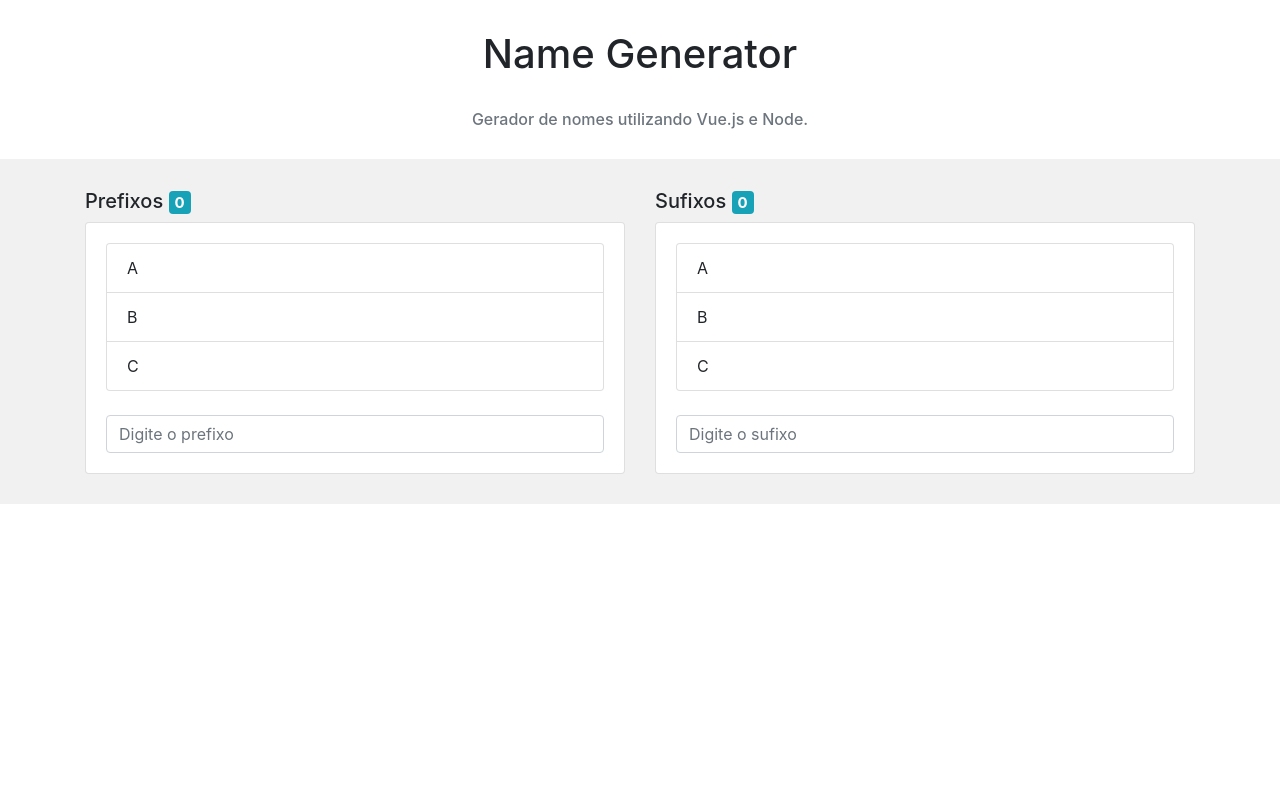
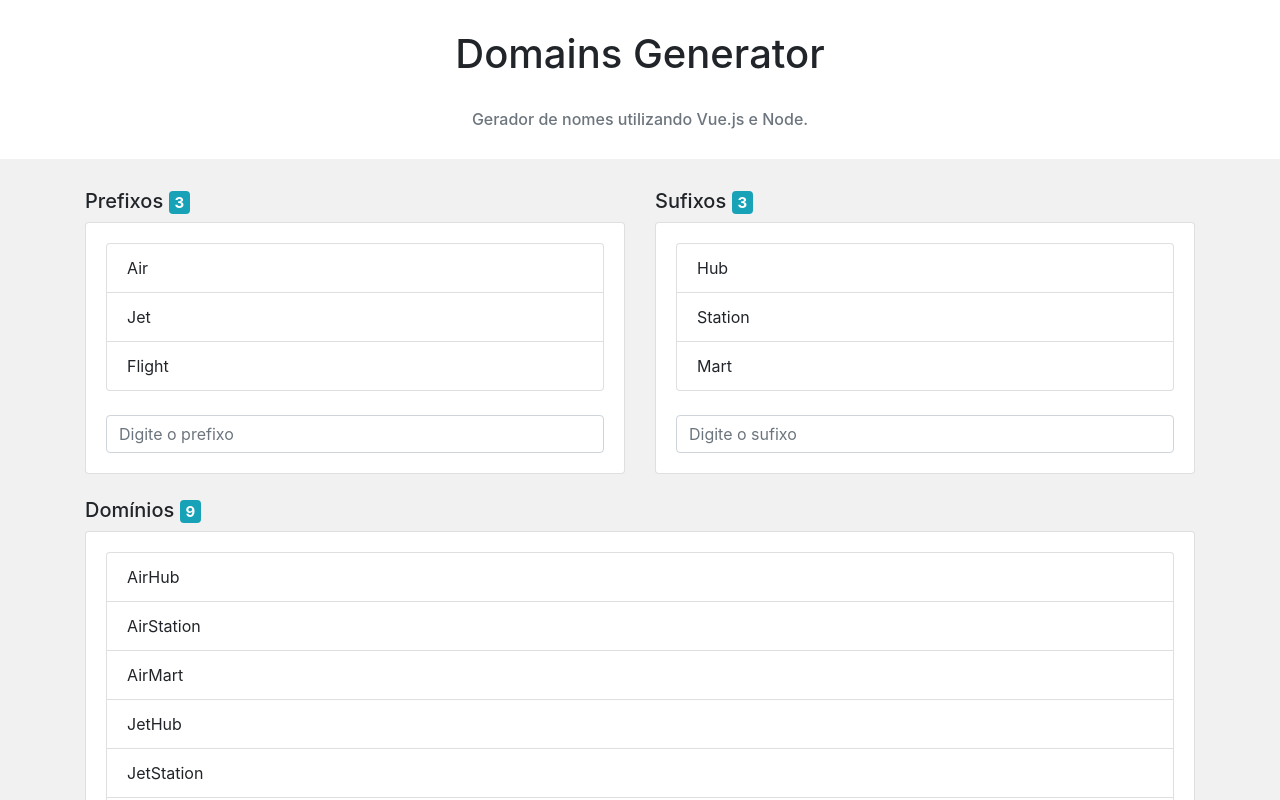
Before and after one commit to carlosync/fullstack_vue, a Vue app: page / in a window 1280 px wide. Shown: the top 800 px of the page. Built offline with nearby package versions, Linux system fonts and the light colour scheme.

Commit message:
Conclusão da tela principal

```diff
--- a/src/App.vue
+++ b/src/App.vue
@@ -1,7 +1,7 @@
 <template>
   <div>
     <div id="slogan" class="text-center">
-      <h1>Name Generator</h1>
+      <h1>Domains Generator</h1>
       <br/>
       <h6 class="text-secondary">Gerador de nomes utilizando Vue.js e Node.</h6>
     </div>
@@ -10,13 +10,13 @@
       <div class="container">
         <div class="row">
           <div class="col-md">
-            <h5>Prefixos <span class="badge badge-info">0</span></h5>
+            <h5>Prefixos <span class="badge badge-info">{{ prefixes.length }}</span></h5>
             <div class="card">
               <div class="card-body">
                 <ul class="list-group">
-                  <li class="list-group-item">A</li>
-                  <li class="list-group-item">B</li>
-                  <li class="list-group-item">C</li>
+                  <li class="list-group-item" v-for="prefix in prefixes" v-bind:key="prefix">
+                    {{ prefix }}
+                  </li>
                 </ul>
                 <br/>
                 <input type="text" class="form-control" placeholder="Digite o prefixo"/>
@@ -24,20 +24,30 @@
             </div>
           </div>
           <div class="col-md">
-            <h5>Sufixos <span class="badge badge-info">0</span></h5>
+            <h5>Sufixos <span class="badge badge-info">{{ sufixes.length }}</span></h5>
             <div class="card">
               <div class="card-body">
                 <ul class="list-group">
-                  <li class="list-group-item">A</li>
-                  <li class="list-group-item">B</li>
-                  <li class="list-group-item">C</li>
+                  <li class="list-group-item" v-for="sufix in sufixes" v-bind:key="sufix">
+                      {{ sufix }}
+                  </li>
                 </ul>
                 <br/>
                 <input type="text" class="form-control" placeholder="Digite o sufixo"/>
               </div>
             </div>
           </div>
-
+        </div>
+        <br/>
+        <h5>Domínios <span class="badge badge-info">{{ domains.length }}</span></h5>
+        <div class="card">
+            <div class="card-body">
+              <ul class="list-group">
+                <li class="list-group-item" v-for="domain in domains" v-bind:key="domain">
+                    {{ domain }}
+                </li>
+              </ul>
+            </div>
         </div>
       </div>
     </div>
@@ -50,7 +60,14 @@
 import 'font-awesome/css/font-awesome.css'
 
 export default {
-  name: 'app'
+  name: 'app',
+  data: function () {
+    return {
+      prefixes: ['Air', 'Jet', 'Flight'],
+      sufixes:  ['Hub', 'Station', 'Mart'],
+      domains: ['AirHub', 'AirStation', 'AirMart', 'JetHub', 'JetStation', 'JetMart' , 'FlightHub', 'FlightStation', 'FlightMart']
+    };
+  }
 
 }
 </script>
```
